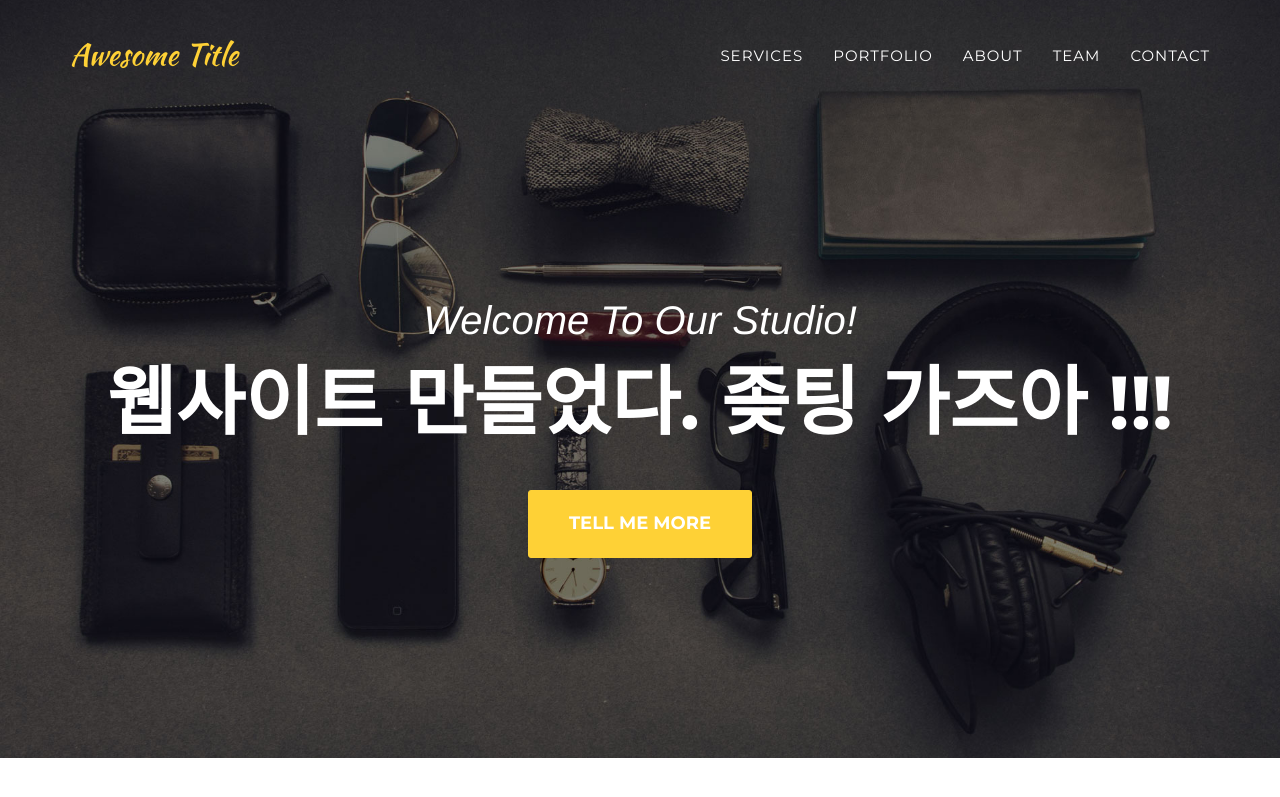
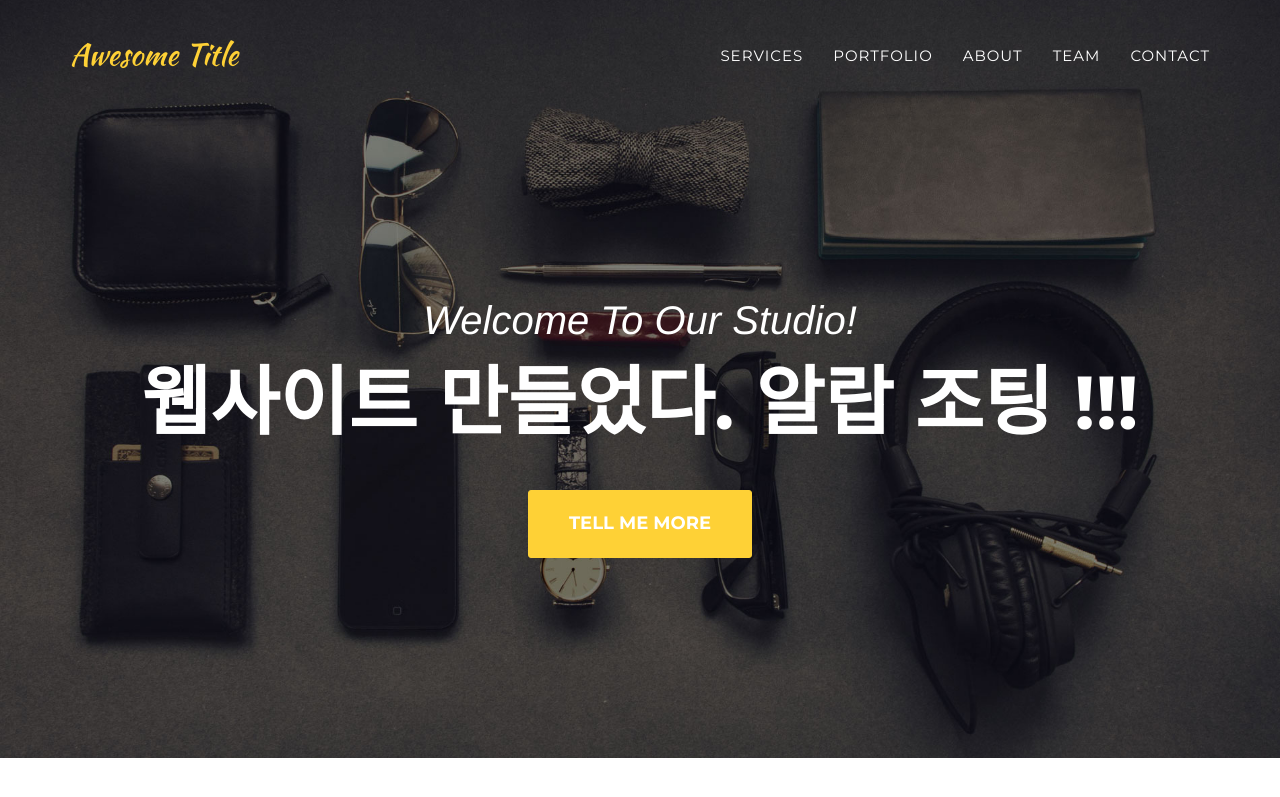
Before and after one commit to alan-project/np-web, a Jekyll site: the page built from index.html, in a window 1280 px wide and 900 px high. Shown: the top 797 px of the window. Built offline with Jekyll 4.4.1, drawn with Linux system fonts in a browser that asks for light colours; some web fonts are replaced.

Commit message:
updated header

```diff
--- a/_includes/header.html
+++ b/_includes/header.html
@@ -45,7 +45,7 @@
         <div class="container">
             <div class="intro-text">
                 <div class="intro-lead-in">Welcome To Our Studio!</div>
-                <div class="intro-heading">웹사이트 만들었다. 좆팅 가즈아 !!! </div>
+                <div class="intro-heading">웹사이트 만들었다. 알랍 조팅 !!! </div>
                 <a href="#services" class="page-scroll btn btn-xl">Tell Me More</a>
             </div>
         </div>
```
